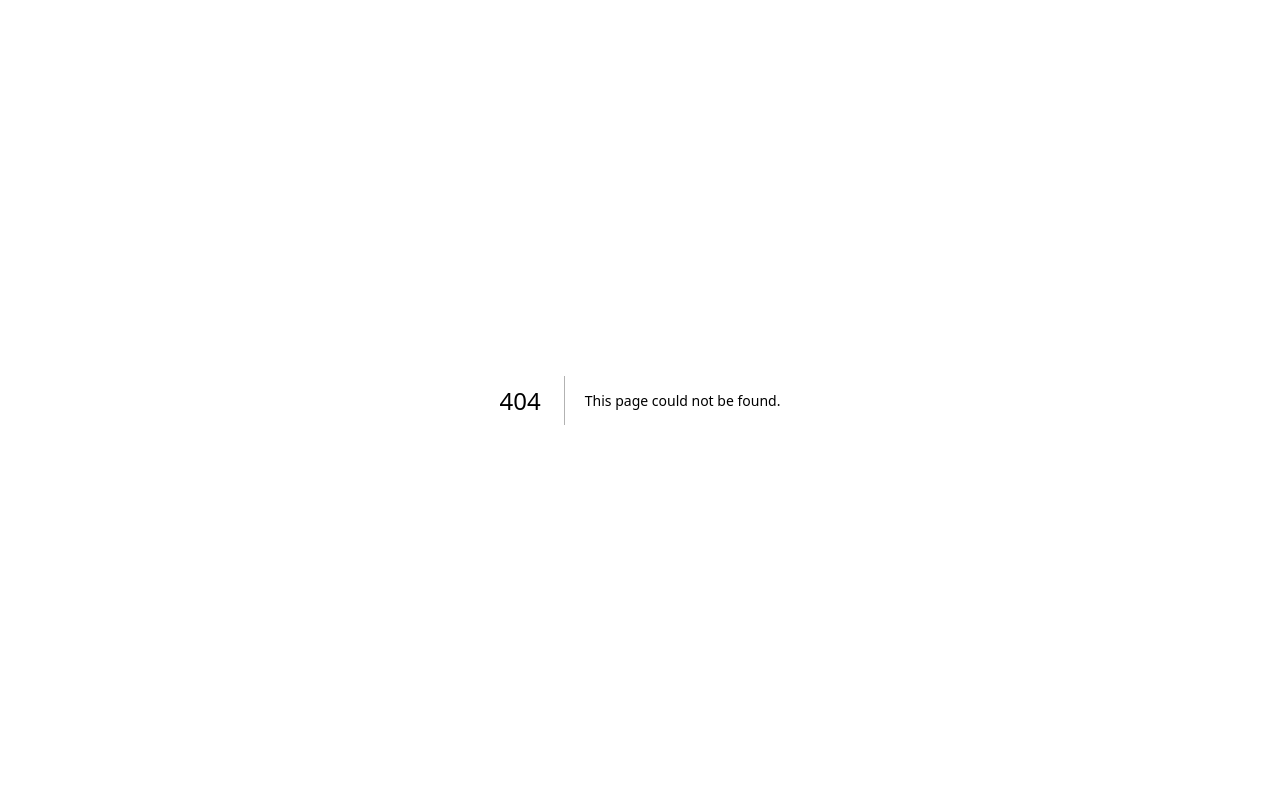
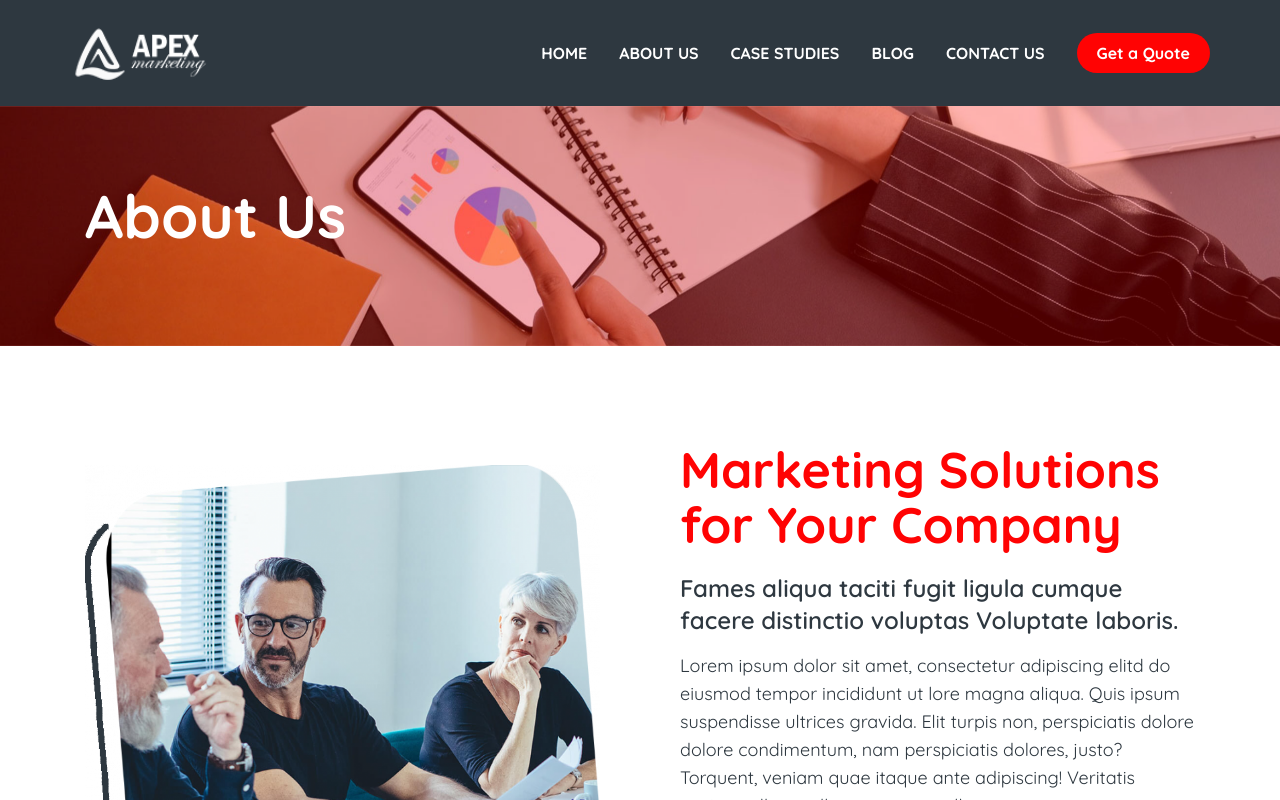
Before and after one commit to granitnebiu/apex-marketing, a Next.js app: page /aboutus in a window 1280 px wide. Before the commit this address had no page. Built offline with nearby package versions, Linux system fonts and the light colour scheme.

Commit message:
about page apex marketing

```diff
--- /dev/null
+++ b/Layout/DefaultLayout.tsx
@@ -0,0 +1,12 @@
+import Footer from "@/Footer";
+import Header from "@/Header";
+
+export default function DefaultLayout({ children }) {
+   return (
+      <>
+         <Header />
+         {children}
+         <Footer />
+      </>
+   );
+}
--- a/components/Footer.tsx
+++ b/components/Footer.tsx
@@ -57,7 +57,7 @@ const categories = [
 ];
 export default function Footer() {
    return (
-      <footer className="sticky top-[100vh] bg-primary ">
+      <footer className="sticky top-[100vh] bg-primary">
          <div className="relative bg-primary/90">
             <Image
                src="/images/bg-footer.jpg"
--- /dev/null
+++ b/components/Layout.tsx
@@ -0,0 +1,12 @@
+import Footer from "@/Footer";
+import Header from "@/Header";
+
+export default function DefaultPage({ children }) {
+   return (
+      <div className="bg-postColor dark:bg-graylight/10 h-full  w-full">
+         <Header />
+         <div>{children}</div>
+         <Footer />
+      </div>
+   );
+}
--- a/components/partials/Menu.tsx
+++ b/components/partials/Menu.tsx
@@ -10,7 +10,7 @@ const menuItems: MenuItem[] = [
    },
    {
       label: "About Us",
-      url: "/",
+      url: "/aboutus",
    },
    {
       label: "Case Studies",
--- a/components/sections/MarketingSolution.tsx
+++ b/components/sections/MarketingSolution.tsx
@@ -19,7 +19,11 @@ const percentagesData: MarketingSolutionsObj[] = [
       value: 85,
    },
 ];
-export default function MarketingSolution() {
+export default function MarketingSolution({
+   hideElements = false,
+   marketingDescription = "",
+   marketingTitle = "",
+}) {
    return (
       <section className="section_container flex flex-col space-y-12 md:flex-row md:space-y-0 md:space-x-20 md:py-12">
          <div className="w-full md:w-1/2">
@@ -29,7 +33,7 @@ export default function MarketingSolution() {
                width="0"
                height="0"
                sizes="80vw"
-               className="h-full w-full"
+               className="h-full w-full object-contain"
             />
          </div>
          <div className="flex w-full flex-col md:w-1/2">
@@ -38,22 +42,27 @@ export default function MarketingSolution() {
                   titleStyle="text-[40px] md:text-[50px] "
                   title="Marketing Solutions for Your Company"
                />
+               <p className="pb-4 font-quicksand text-2xl font-semibold text-primary">
+                  {marketingTitle}
+               </p>
+
                <p className="font-quicksand text-lg font-normal text-primary">
-                  Lorem ipsum dolor sit amet, consectetur adipiscing elitd do
-                  eiusmod tempor incididunt ut lore magna aliqua. Quis ipsum
-                  suspendisse ultrices gravida.
+                  {marketingDescription}
                </p>
             </div>
+            {hideElements === false && (
                <div className="">
                   {percentagesData?.map((percentages, index) => (
                      <div key={index} className="pb-4">
                         <p className="font-quicksand text-xl font-semibold">
                            {percentages?.title}
                         </p>
+
                         <PercentageRange percentage={percentages.value} />
                      </div>
                   ))}
                </div>
+            )}
             <div>
                <div className="flex items-center justify-between py-4">
                   <div className="flex items-center space-x-4">
--- a/components/sections/OurTeam.tsx
+++ b/components/sections/OurTeam.tsx
@@ -88,7 +88,7 @@ export default function OurTeam() {
                {ourTeam?.map((vision, index) => (
                   <div
                      key={index}
-                     className="relative w-full space-y-3 border-2 bg-white p-8"
+                     className="relative w-full space-y-3 bg-white p-8 drop-shadow-xl"
                   >
                      <Image
                         src={vision.imgUrl}
--- /dev/null
+++ b/pages/aboutus.tsx
@@ -0,0 +1,164 @@
+import PercentageRange from "@/partials/PersentageRange";
+import Title from "@/partials/Title";
+import MarketingSolution from "@/sections/MarketingSolution";
+import DefaultLayout from "Layout/DefaultLayout";
+import Image from "next/image";
+import React from "react";
+import { FaRegLightbulb, FaUserCog, FaBullhorn } from "react-icons/fa";
+import { VscRocket } from "react-icons/vsc";
+import { MarketingSolutionsObj, WorkingProcess } from "typing";
+
+const percentagesData: MarketingSolutionsObj[] = [
+   {
+      title: "Service Experienced",
+      value: 90,
+   },
+   {
+      title: "Professional Team",
+      value: 75,
+   },
+   {
+      title: "Customer Satisfactions",
+      value: 85,
+   },
+   {
+      title: "Global Clients",
+      value: 70,
+   },
+   {
+      title: "Project Completed",
+      value: 92,
+   },
+   {
+      title: "Customer Satisfactions",
+      value: 71,
+   },
+];
+
+const workingProcess: WorkingProcess[] = [
+   {
+      icon: <FaRegLightbulb className="h-12 w-12" />,
+      title: "Making Ideas",
+      description: "Lorem ipsum dolor sit amet, consectetur adipiscing elit.",
+      color: "bg-primary",
+      position: "",
+   },
+   {
+      icon: <FaUserCog className="h-12 w-12" />,
+      title: "Working Plan",
+      description: "Lorem ipsum dolor sit amet, consectetur adipiscing elit.",
+      color: "bg-secondary",
+      position: "md:mt-8",
+   },
+   {
+      icon: <FaBullhorn className="h-12 w-12" />,
+      title: "Research",
+      description: "Lorem ipsum dolor sit amet, consectetur adipiscing elit.",
+      color: "bg-primary",
+      position: "",
+   },
+   {
+      icon: <VscRocket className="h-12 w-12" />,
+      title: "Working Plan",
+      description: "Lorem ipsum dolor sit amet, consectetur adipiscing elit.",
+      color: "bg-secondary",
+      position: "md:mt-8",
+   },
+];
+
+export default function Aboutus() {
+   return (
+      <DefaultLayout>
+         <div className="relative ">
+            <Image
+               src="/images/about-us.jpg"
+               alt="Vercel Logo"
+               width="0"
+               height="0"
+               sizes="100vw"
+               className="pointer-events-none absolute top-0 -z-10 h-full w-full object-cover"
+            />
+            <div className="bg-secondary/30">
+               <section className="section_container flex h-60 items-center ">
+                  <Title title="About Us" titleStyle="text-[60px] text-white" />
+               </section>
+            </div>
+         </div>
+         <section className="pt-12">
+            <MarketingSolution
+               hideElements={true}
+               marketingTitle="Fames aliqua taciti fugit ligula cumque facere distinctio voluptas Voluptate laboris."
+               marketingDescription="Lorem ipsum dolor sit amet, consectetur adipiscing elitd do eiusmod tempor incididunt ut lore magna aliqua. Quis ipsum suspendisse ultrices gravida. Elit turpis non, perspiciatis dolore dolore condimentum, nam perspiciatis dolores, justo? Torquent, veniam quae itaque ante adipiscing! Veritatis veniam, ullam, tellus consequat ullam quaerat."
+            />
+         </section>
+
+         <section className="section_container pb-12 ">
+            <div className="grid gap-x-8 md:grid-cols-2 ">
+               {percentagesData?.map((percentages, index) => (
+                  <div key={index} className="pb-4">
+                     <p className="font-quicksand text-xl font-semibold">
+                        {percentages?.title}
+                     </p>
+                     <PercentageRange percentage={percentages.value} />
+                  </div>
+               ))}
+            </div>
+         </section>
+
+         <div className="relative ">
+            <Image
+               src="/images/case-studies/case-studies-backgrund.png"
+               alt="Vercel Logo"
+               width="0"
+               height="0"
+               sizes="100vw"
+               className="absolute top-0 -z-10 h-full w-full object-cover"
+            />
+
+            <section className="section_container md:mt-12 md:py-12">
+               <Image
+                  src="/images/line.png"
+                  alt="Vercel Logo"
+                  width="0"
+                  height="0"
+                  sizes="100vw"
+                  className="section_container absolute top-0 -z-10 h-full w-full object-contain"
+               />
+               <div className="">
+                  <Title
+                     titleStyle="text-[40px] md:text-[50px] text-center"
+                     title="Our Team of Professionals"
+                  />
+                  <p className="mx-auto block text-center font-quicksand text-lg font-normal text-fourth md:w-2/3">
+                     Lorem ipsum dolor sit amet, consectetur adipiscing elitd do
+                     eiusmod tempor incididunt ut lore magna aliqua. Quis ipsum
+                     suspendisse ultrices gravida.
+                  </p>
+               </div>
+               <div className=" grid grid-cols-2 pt-12 md:grid-cols-4 ">
+                  {workingProcess?.map((process, index) => (
+                     <div
+                        key={index}
+                        className={`${process?.position} mb:pb-0 pb-12 drop-shadow-lg`}
+                     >
+                        <div
+                           className={`${process?.color} mx-auto mb-4 flex h-24 w-24 items-center justify-center rounded-full bg-primary text-white`}
+                        >
+                           {process?.icon}
+                        </div>
+                        <Title
+                           title={process?.title}
+                           titleStyle="text-xl text-center"
+                        />
+                        <p className="mx-auto block  text-center font-quicksand text-lg font-normal text-fourth md:w-full">
+                           Lorem ipsum dolor sit amet, consectetur adipiscing
+                           elit.
+                        </p>
+                     </div>
+                  ))}
+               </div>
+            </section>
+         </div>
+      </DefaultLayout>
+   );
+}
--- a/pages/index.tsx
+++ b/pages/index.tsx
@@ -28,7 +28,7 @@ export default function Home() {
          <Header />
          <HeroSection />
          <OurVision />
-         <MarketingSolution />
+         <MarketingSolution marketingDescription="Lorem ipsum dolor sit amet, consectetur adipiscing elitd do eiusmod tempor incididunt ut lore magna aliqua. Quis ipsum suspendisse ultrices gravida." />
          <CaseStudies />
          <BestCustomer />
          <OurTeam />
```
Also changed, not shown: typing.d.ts (+9 -0 lines), public/images/about-us.jpg (added), public/images/line.png (added). Lines whose indentation alone changed are shown as unchanged.
